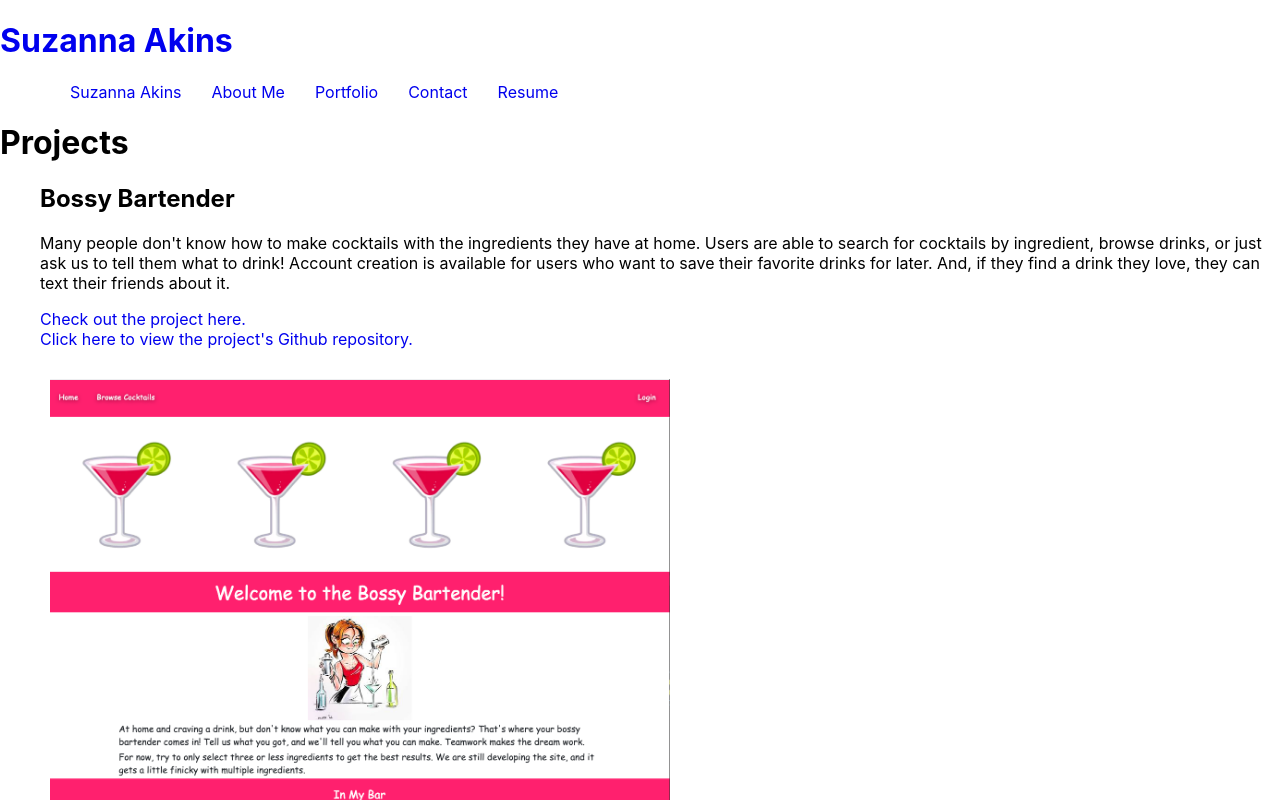
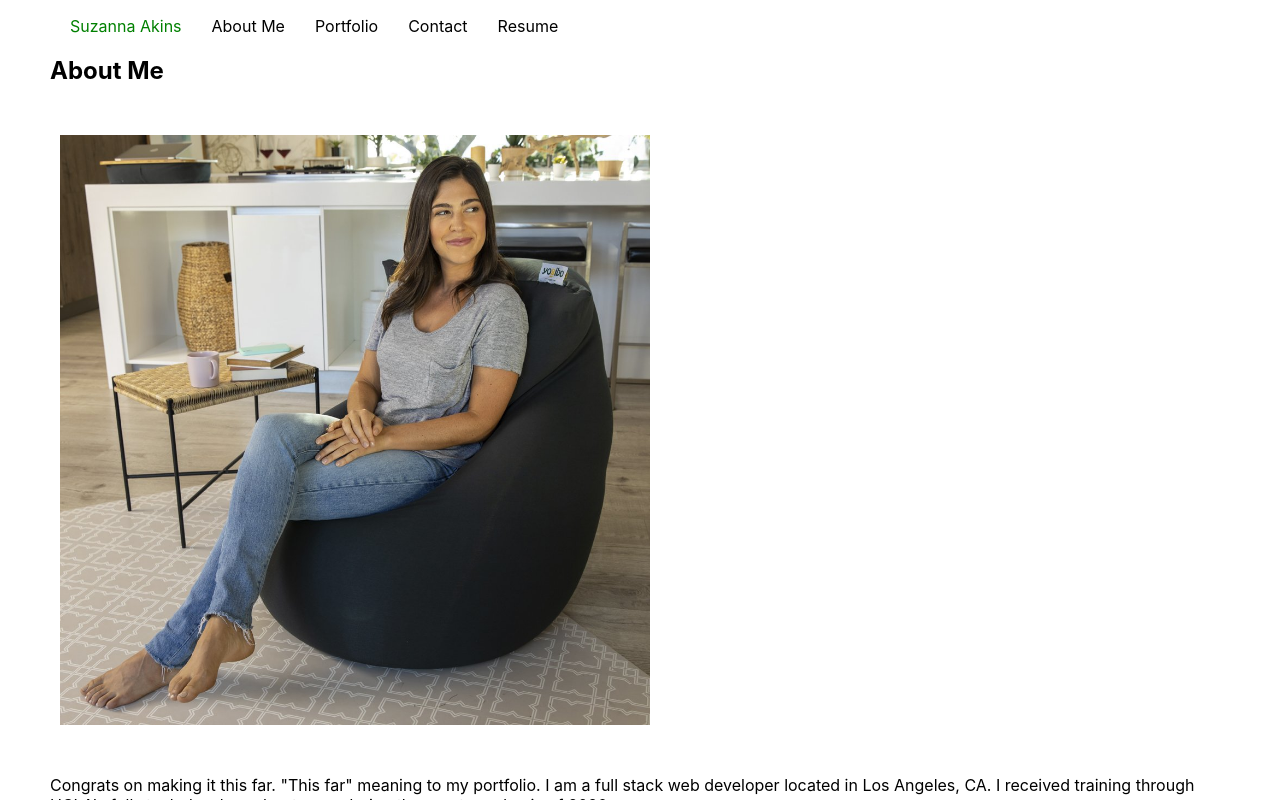
Before and after one commit to suzannaakins/react-portfolio, a React (Create React App) app: page / in a window 1280 px wide. Shown: the top 800 px of the page. Built offline with nearby package versions, Linux system fonts and the light colour scheme.

Commit message:
nav bar functionality and coloring

```diff
--- a/src/components/Header/index.js
+++ b/src/components/Header/index.js
@@ -1,23 +1,14 @@
 import React from 'react';
 import Nav from '../Nav';
-import Portfolio from '../Portfolio';
 
 function Header(props) {
 
     return (
-        <>
-            <h1>
-                <a href='/'>
-                    Suzanna Akins
-                </a>
-            </h1>
-            <Nav
-                sections={props.sections}
-                currentSection={props.currentSection}
-                setCurrentSection={props.setCurrentSection}>
-            </Nav>
-            <Portfolio></Portfolio>
-        </>
+        <Nav
+            sections={props.sections}
+            currentSection={props.currentSection}
+            setCurrentSection={props.setCurrentSection}>
+        </Nav>
     )
 }
 
--- a/src/components/Nav/index.js
+++ b/src/components/Nav/index.js
@@ -8,10 +8,11 @@ function Nav(props) {
             <ul className="flex-row">
                 {sections.map((section) => (
                     <li
-                        className={`${currentSection.name === section.name}` }
+                        className={`${currentSection.name === section.name && 'navActive'}`}
                         key={section.name}
                     >
-                        <a href={`${currentSection.name}`}
+                        <a
+                        className={`${currentSection.name === section.name && 'navActive'}`}
                             onClick={() => {
                                 setCurrentSection(section);
                             }}
--- a/src/index.css
+++ b/src/index.css
@@ -7,6 +7,7 @@ body {
 
 a {
   text-decoration: none;
+  color: black;
 }
 
 li {
@@ -48,3 +49,7 @@ nav  li {
   width: 15%;
   padding-left: 20px;
 }
+
+.navActive {
+  color: green;
+}
```
Also changed, not shown: src/App.js (+6 -6 lines), 1 other file (tests, documents, lock files or other folders).
